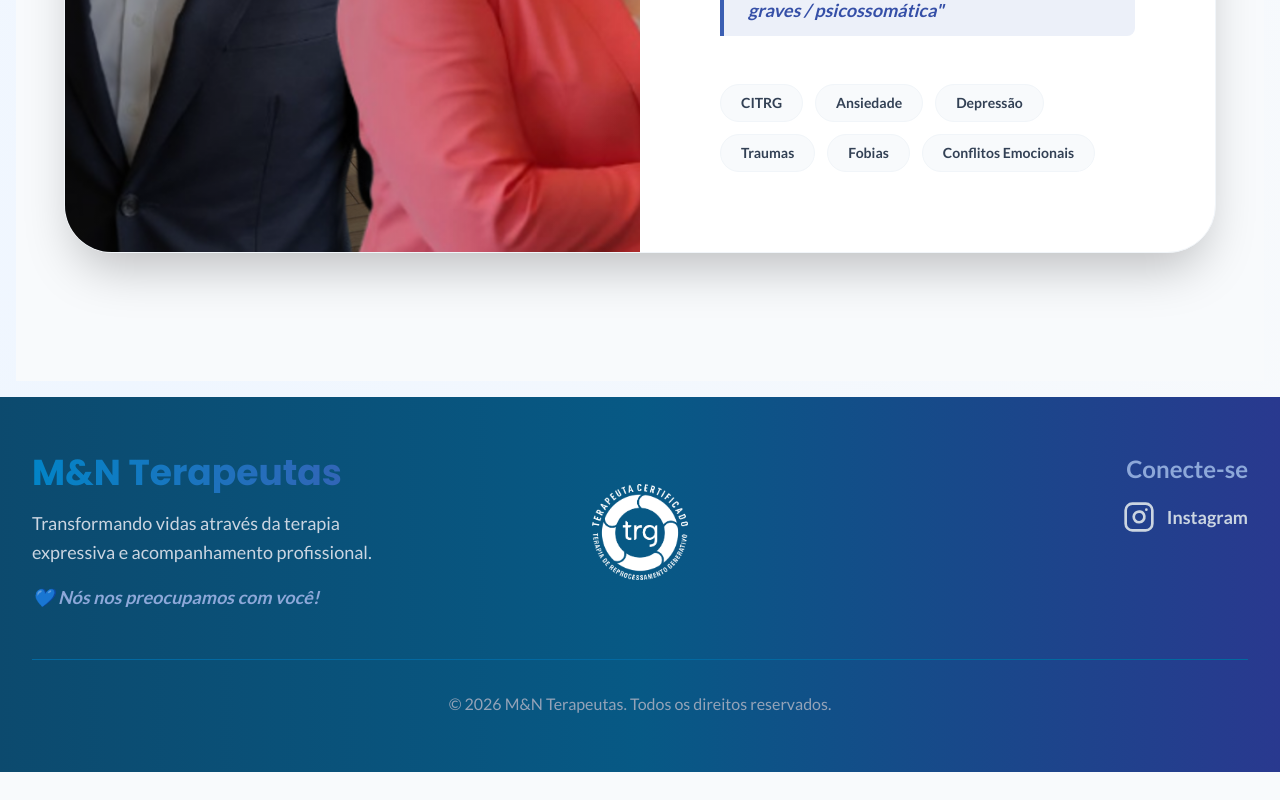
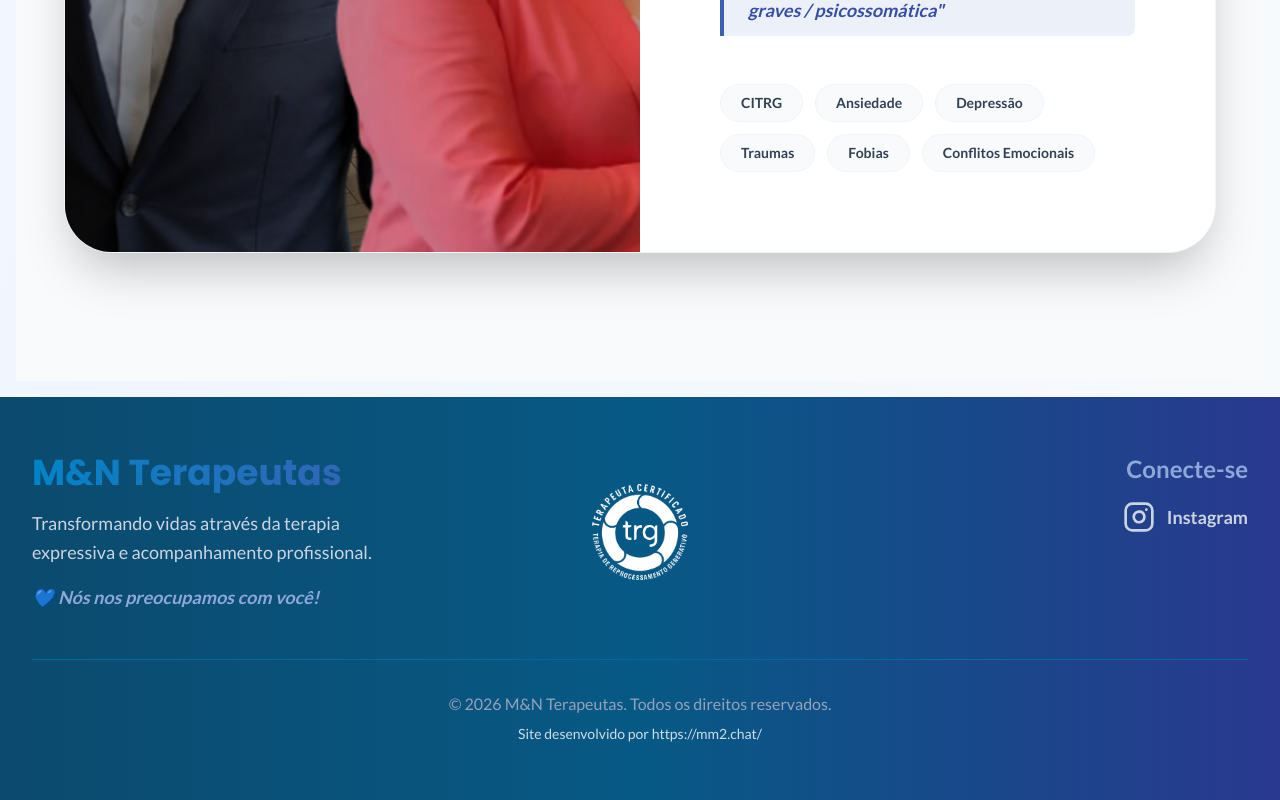
Before and after one commit to krtur/mn, a React (Vite) app: page / in a window 1280 px wide. Shown: the part 3359-4159 px from the top of the page. Before the commit the page ends 4131 px from the top, so only its background shows below. Built offline with nearby package versions, Linux system fonts and the light colour scheme; no server answers.

Commit message:
Ajuste Footer

```diff
--- a/components/Footer.tsx
+++ b/components/Footer.tsx
@@ -49,9 +49,12 @@ const Footer: React.FC = () => {
         </div>
 
         {/* Divider */}
-        <div className="border-t border-primary-700 pt-8">
+        <div className="border-t border-primary-700 pt-8 flex flex-col items-center gap-2">
           <p className="text-center text-slate-400 text-base">
             {t('footer.copyright')}
+          </p>
+          <p className="text-center text-white text-sm opacity-80">
+            Site desenvolvido por <a href="https://mm2.chat/" target="_blank" rel="noopener noreferrer" className="hover:text-accent-300 transition-colors duration-300">https://mm2.chat/</a>
           </p>
         </div>
       </div>
```
